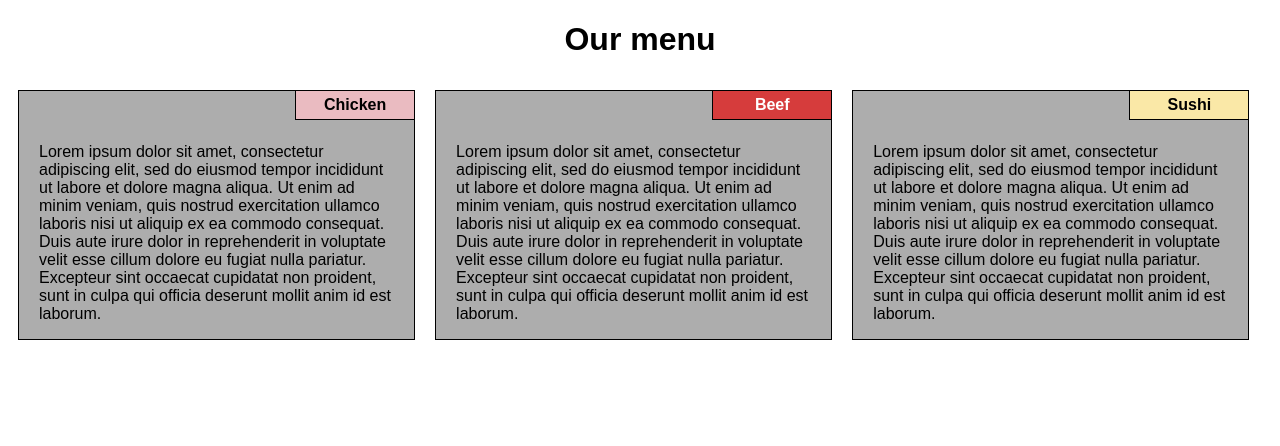
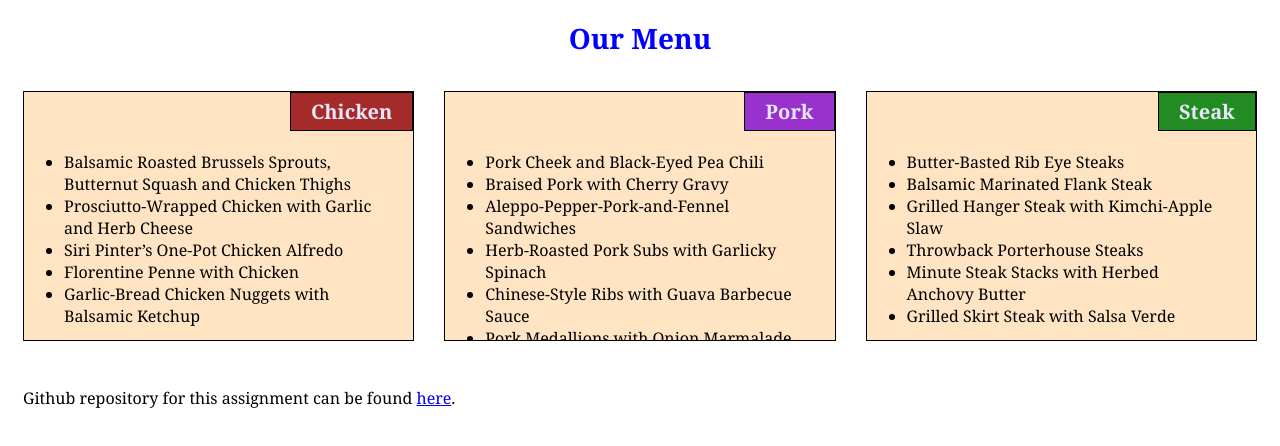
Before and after one commit to tuilatung/tuilatung.github.io, a plain HTML site: page web-development-coursera/module2-solution/index.html in a window 1280 px wide. Drawn offline with Linux system fonts and the light colour scheme.

Commit message:
finish module 2

```diff
--- a/web-development-coursera/module2-solution/index.html
+++ b/web-development-coursera/module2-solution/index.html
@@ -1,43 +1,61 @@
 <!DOCTYPE html>
-<html lang="zxx">
+<html>
 
 <head>
-    <title>Module 2 Coding Assignment</title>
-    <meta charset="utf-8">
+    <meta charset="utf-8" />
+    <meta http-equiv="X-UA-Compatible" content="IE=edge">
+    <title>Module2 Assignment</title>
     <meta name="viewport" content="width=device-width, initial-scale=1">
-    <meta name="author" content="Luznery Vera">
-    <link rel="stylesheet" type="text/css" href="style.css" />
+    <link rel="stylesheet" href="style.css" />
 </head>
 
 <body>
-    <div class="container">
-        <div class="row">
-            <h1>Our menu</h1>
-            <div class="section1">
-                <p id="chicken">Chicken</p>
-                <div class="content">
-                    <br>
-                    <br>
-                    <p>Lorem ipsum dolor sit amet, consectetur adipiscing elit, sed do eiusmod tempor incididunt ut labore et dolore magna aliqua. Ut enim ad minim veniam, quis nostrud exercitation ullamco laboris nisi ut aliquip ex ea commodo consequat. Duis aute irure dolor in reprehenderit in voluptate velit esse cillum dolore eu fugiat nulla pariatur. Excepteur sint occaecat cupidatat non proident, sunt in culpa qui officia deserunt mollit anim id est laborum.</p>
-                </div>
-            </div>
-            <div class="section2">
-                <p id="beef">Beef</p>
-                <div class="content">
-                    <br>
-                    <br>
-                    <p>Lorem ipsum dolor sit amet, consectetur adipiscing elit, sed do eiusmod tempor incididunt ut labore et dolore magna aliqua. Ut enim ad minim veniam, quis nostrud exercitation ullamco laboris nisi ut aliquip ex ea commodo consequat. Duis aute irure dolor in reprehenderit in voluptate velit esse cillum dolore eu fugiat nulla pariatur. Excepteur sint occaecat cupidatat non proident, sunt in culpa qui officia deserunt mollit anim id est laborum.</p>
-                </div>
-            </div>
-            <div class="section3">
-                <p id="sushi">Sushi</p>
-                <div class="content">
-                    <br>
-                    <br>
-                    <p>Lorem ipsum dolor sit amet, consectetur adipiscing elit, sed do eiusmod tempor incididunt ut labore et dolore magna aliqua. Ut enim ad minim veniam, quis nostrud exercitation ullamco laboris nisi ut aliquip ex ea commodo consequat. Duis aute irure dolor in reprehenderit in voluptate velit esse cillum dolore eu fugiat nulla pariatur. Excepteur sint occaecat cupidatat non proident, sunt in culpa qui officia deserunt mollit anim id est laborum.</p>
-                </div>
-            </div>
-        </div>
+    <h1>Our Menu</h1>
+
+    <div class="col-lg-4 col-md-6 col-sm-12">
+        <section>
+            <h2 id="chicken">Chicken</h2>
+            <ul>
+                <li>Balsamic Roasted Brussels Sprouts, Butternut Squash and Chicken Thighs</li>
+                <li>Prosciutto-Wrapped Chicken with Garlic and Herb Cheese</li>
+                <li>Siri Pinter’s One-Pot Chicken Alfredo</li>
+                <li>Florentine Penne with Chicken</li>
+                <li>Garlic-Bread Chicken Nuggets with Balsamic Ketchup</li>
+            </ul>
+        </section>
+    </div>
+
+    <div class="col-lg-4 col-md-6 col-sm-12">
+        <section>
+            <h2 id="pork">Pork</h2>
+            <ul>
+                <li>Pork Cheek and Black-Eyed Pea Chili</li>
+                <li>Braised Pork with Cherry Gravy</li>
+                <li>Aleppo-Pepper-Pork-and-Fennel Sandwiches</li>
+                <li>Herb-Roasted Pork Subs with Garlicky Spinach</li>
+                <li>Chinese-Style Ribs with Guava Barbecue Sauce</li>
+                <li>Pork Medallions with Onion Marmalade</li>
+            </ul>
+        </section>
+    </div>
+
+    <div class="col-lg-4 col-md-12 col-sm-12">
+        <section>
+            <h2 id="steak">Steak</h2>
+            <ul>
+                <li>Butter-Basted Rib Eye Steaks</li>
+                <li>Balsamic Marinated Flank Steak</li>
+                <li>Grilled Hanger Steak with Kimchi-Apple Slaw</li>
+                <li>Throwback Porterhouse Steaks</li>
+                <li>Minute Steak Stacks with Herbed Anchovy Butter</li>
+                <li>Grilled Skirt Steak with Salsa Verde</li>
+            </ul>
+        </section>
+    </div>
+    <div class="col-lg-12 col-md-12 col-sm-12">
+        <p>Github repository for this assignment can be found
+            <a href="https://github.com/tuilatung/tuilatung.github.io/tree/master/web-development-coursera/module2-solution" target="_blank">here</a>.
+        </p>
     </div>
 </body>
 
--- a/web-development-coursera/module2-solution/style.css
+++ b/web-development-coursera/module2-solution/style.css
@@ -1,119 +1,177 @@
-/********** Base styles **********/
-
 * {
     box-sizing: border-box;
-}
-
-html {
-    font-family: sans-serif;
+    font-family: Cambria, Cochin, Georgia, Times, 'Times New Roman', serif;
 }
 
 h1 {
+    color: blue;
+    font-size: 175%;
     text-align: center;
 }
 
-div .container {
-    top: 60px;
+section {
+    border: 1px solid black;
+    background-color: bisque;
+    height: 250px;
+    overflow: auto;
+}
+
+h2 {
+    float: right;
+    border:1px solid black;
+    color: lavender;
+    font-size: 125%;
+    padding: 5px 20px 5px 20px;
+    margin-top: 0;
+    margin-bottom: 20px;
+}
+
+ul {
+    clear: right;
+    width: 90%;
+}
+
+#chicken {
+    background-color: brown;
+}
+
+#pork {
+    background-color: darkorchid;
+}
+
+#steak {
+    background-color: forestgreen;
 }
 
 
-/* Simple Responsive Framework. */
-
-.row {
-    width: 100%;
+/********** Desktop version **********/
+@media (min-width: 992px) {
+    .col-lg-1, .col-lg-2, .col-lg-3, .col-lg-4, .col-lg-5, .col-lg-6, .col-lg-7, .col-lg-8, .col-lg-9, .col-lg-10, .col-lg-11, .col-lg-12 {
+      float: left;
+      padding: 15px;
     }
-
-.section1,
-.section2,
-.section3 {
-    float: left;
-    padding: 10px;
+    .col-lg-1 {
+      width: 8.33%;
     }
-
-.content {
-    background-color: #ADADAD;
-    padding: 0 20px;
-    color: #000;
-    border: 1px solid #000;
+    .col-lg-2 {
+      width: 16.66%;
     }
-
-#chicken {
-    background-color: #EABBC1;
-    color: #000;
-    text-align: center;
-    border: 1px solid #000;
-    margin-top: 0px;
-    width: 120px;
-    height: 30px;
-    float: right;
-    font-weight: bold;
-    padding-top: 5px;
+    .col-lg-3 {
+      width: 25%;
     }
-
-#beef {
-    background-color: #D63C3C;
-    color: #fff;
-    text-align: center;
-    border: 1px solid #000;
-    margin-top: 0px;
-    width: 120px;
-    height: 30px;
-    float: right;
-    font-weight: bold;
-    padding-top: 5px;
+    .col-lg-4 {
+      width: 33.33%;
     }
-
-#sushi {
-    background-color: #FAE8A7;
-    color: #000;
-    text-align: center;
-    border: 1px solid #000;
-    margin-top: 0px;
-    width: 120px;
-    height: 30px;
-    float: right;
-    font-weight: bold;
-    padding-top: 5px;
+    .col-lg-5 {
+      width: 41.66%;
     }
-
-
-/********** Large devices only **********/
-
-@media only screen and (min-width: 992px) {
-    .section1,
-    .section2,
-    .section3 {
-        display: inline-block;
-        width: 33%;
-    }
-}
-
-
-/********** Medium devices only **********/
-
-@media only screen and (min-width:768px) and (max-width: 991px) {
-    .section1,
-    .section2,
-    .section3 {
-        display: inline-block;
-    }
-    .section1,
-    .section2 {
+    .col-lg-6 {
       width: 50%;
     }
-    .section3 {
+    .col-lg-7 {
+      width: 58.33%;
+    }
+    .col-lg-8 {
+      width: 66.66%;
+    }
+    .col-lg-9 {
+      width: 75%;
+    }
+    .col-lg-10 {
+      width: 83.33%;
+    }
+    .col-lg-11 {
+      width: 91.66%;
+    }
+    .col-lg-12 {
       width: 100%;
     }
   }
 
-
-/********** Mobil devices only **********/
-
-@media only screen and (max-width: 767px) {
-    .section1,
-    .section2,
-    .section3 {
-        display: inline-block;
+  /********** Tablet version **********/
+  @media (min-width: 768px) and (max-width: 991px) {
+    .col-md-1, .col-md-2, .col-md-3, .col-md-4, .col-md-5, .col-md-6, .col-md-7, .col-md-8, .col-md-9, .col-md-10, .col-md-11, .col-md-12 {
+      float: left;
+      padding: 15px;
+    }
+    .col-md-1 {
+      width: 8.33%;
+    }
+    .col-md-2 {
+      width: 16.66%;
+    }
+    .col-md-3 {
+      width: 25%;
+    }
+    .col-md-4 {
+      width: 33.33%;
+    }
+    .col-md-5 {
+      width: 41.66%;
+    }
+    .col-md-6 {
+      width: 50%;
+    }
+    .col-md-7 {
+      width: 58.33%;
+    }
+    .col-md-8 {
+      width: 66.66%;
+    }
+    .col-md-9 {
+      width: 75%;
+    }
+    .col-md-10 {
+      width: 83.33%;
+    }
+    .col-md-11 {
+      width: 91.66%;
+    }
+    .col-md-12 {
       width: 100%;
     }
   }
+
+  /********** Mobile version **********/
+  @media (max-width: 767px) {
+    .col-sm-1, .col-sm-2, .col-sm-3, .col-sm-4, .col-sm-5, .col-sm-6, .col-sm-7, .col-sm-8, .col-sm-9, .col-sm-10, .col-sm-11, .col-sm-12 {
+      float: left;
+      padding: 15px;
+    }
+    .col-sm-1 {
+      width: 8.33%;
+    }
+    .col-sm-2 {
+      width: 16.66%;
+    }
+    .col-sm-3 {
+      width: 25%;
+    }
+    .col-sm-4 {
+      width: 33.33%;
+    }
+    .col-sm-5 {
+      width: 41.66%;
+    }
+    .col-sm-6 {
+      width: 50%;
+    }
+    .col-sm-7 {
+      width: 58.33%;
+    }
+    .col-sm-8 {
+      width: 66.66%;
+    }
+    .col-sm-9 {
+      width: 75%;
+    }
+    .col-sm-10 {
+      width: 83.33%;
+    }
+    .col-sm-11 {
+      width: 91.66%;
+    }
+    .col-sm-12 {
+      width: 100%;
+    }
+  }
```
Lines whose indentation alone changed are shown as unchanged.
